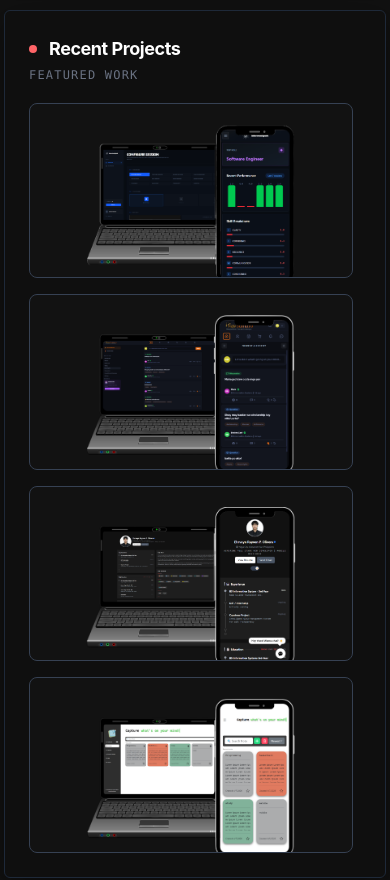
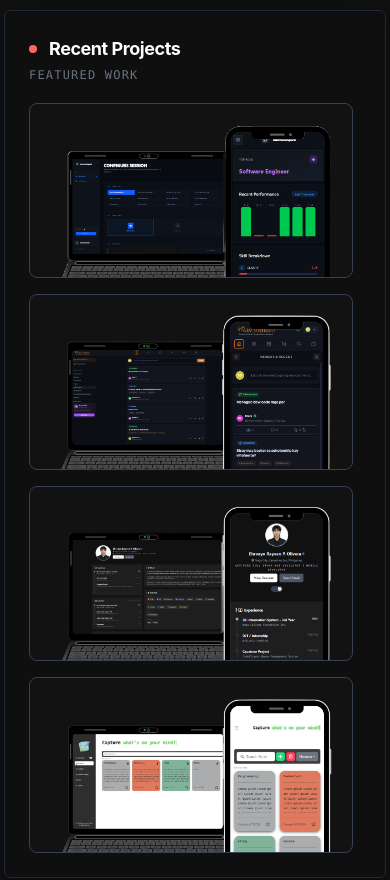
Before and after one commit to ehrvayn/Portfolio, a React (Vite) app: page / in a window 390 px wide. Shown: the part 2420-3300 px from the top of the page. Built offline with nearby package versions, Linux system fonts and the light colour scheme; no server answers; grey boxes are pictures that could not be loaded; what groq-sdk would draw is missing.

Commit message:
Fix: Fix image size

```diff
--- a/src/components/containers/RecentProjects.jsx
+++ b/src/components/containers/RecentProjects.jsx
@@ -127,7 +127,8 @@ function RecentProjects() {
                 <img
                   src={project.image}
                   alt={project.name}
-                  className={`lg:h-full sm:h-70 h-40 object-cover transition-transform duration-500 ${
+                  /* Changed object-cover to object-contain and ensured h-full is consistent */
+                  className={`w-full h-full object-contain transition-transform duration-500 ${
                     hoveredIndex === index ? "scale-110" : "scale-100"
                   }`}
                   onError={handleImageError}
```
